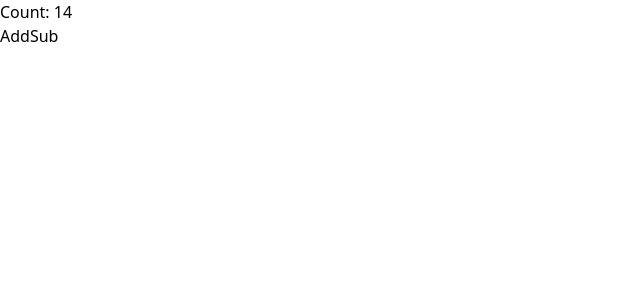
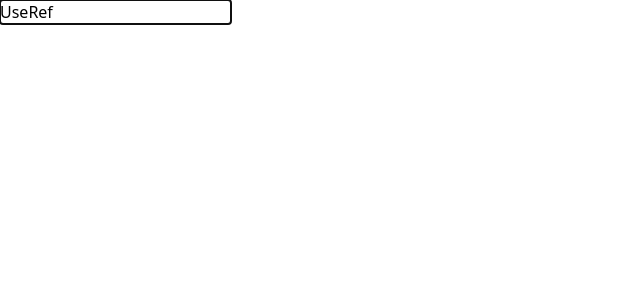
Before and after one commit to Osheenjain646/Development, a React (Vite) app in the folder React/Day1/: page / in a window 1280 px wide. Shown: the top 300 px of the page, without its empty margins (0-640 px from the left). Built offline with nearby package versions, Linux system fonts and the light colour scheme.

Commit message:
Hook In React

```diff
--- a/React/Day1/src/App.tsx
+++ b/React/Day1/src/App.tsx
@@ -1,8 +1,11 @@
 // rafce used to create a function component
 // if you don't want to specify tag name then make fragments <>[]<>
 
+import Useeffecthook from "./Hooks/Useeffecthookinreact"
+import Userefhook from "./Hooks/Userefhookinreact"
+import UseStateHook from "./Hooks/Usestatehookinreact"
+
 // import Events from "./Components/Events"
-import Basic from "./Hooks/usestatehookinreact"
 
 
 // import Mainpage from "./Components/Mainpage"
@@ -35,7 +38,9 @@ const App = () => {
   return(
     <div>
       {/* <Events></Events> */}
-      <Basic></Basic>
+      {/* <UseStateHook></UseStateHook> */}
+      {/* <Useeffecthook></Useeffecthook> */}
+      <Userefhook></Userefhook>
     </div>
   )
 }
--- /dev/null
+++ b/React/Day1/src/Hooks/Useeffecthookinreact.tsx
@@ -0,0 +1,66 @@
+// use to manage the sideeffect
+// means that the data will be fetched only once from DB
+
+// import { useEffect, useState } from "react"
+
+// const Useeffecthook = () => {
+
+//     const [state,setstate] = useState(0)
+
+//     function addd(){
+//         setstate(state+1)
+//     }
+
+//     useEffect(()=>{
+//         if(state>10){
+//             document.body.style.backgroundColor = 'cyan'
+//         }
+//     },[state])
+
+//   return (
+//     <div>
+//         {state}
+//         <button onClick={addd}>Add</button>
+//     </div>
+//   )
+// }
+
+// export default Useeffecthook
+
+import React, { useEffect, useState } from 'react'
+
+interface IUser{
+    userId:number,
+    id:number,
+    title:string,
+    completed:boolean
+}
+
+
+
+const Useeffecthook = () => {
+
+    const [data,setData] = useState<IUser[]>([])
+
+    useEffect(()=>{
+        async function main() {
+            const data1 = await fetch('https://jsonplaceholder.typicode.com/todos')
+            const res = await data1.json()
+            if(res){
+                setData(res)
+            }
+        }
+        main()
+    },[])
+  return (
+    <div>
+        {
+            data.map((m)=>{
+                return <div>{m.title}</div>
+            })
+        }
+    </div>
+  )
+}
+
+export default Useeffecthook
--- /dev/null
+++ b/React/Day1/src/Hooks/Userefhookinreact.tsx
@@ -0,0 +1,20 @@
+// it persist rendering if data is changed
+
+import { useEffect, useRef } from "react"
+
+const Userefhook = () => {
+    const ref = useRef<HTMLInputElement | null>(null)
+
+    useEffect(()=>{
+        ref.current?.focus()
+        ref.current!.value="UseRef"
+    },[])
+
+  return (
+    <div>
+        <input ref={ref} placeholder="Enter the Name" type="text" />
+    </div>
+  )
+}
+
+export default Userefhook
--- a/React/Day1/src/Hooks/Usestatehookinreact.tsx
+++ b/React/Day1/src/Hooks/Usestatehookinreact.tsx
@@ -142,7 +142,7 @@ import { useState } from "react"
 
 // function in use state
 
-const Basic = () => {
+const UseStateHook = () => {
 
     const [count,setcount] = useState(()=>{
         const initialval = Math.floor(Math.random()*(100-50))
@@ -166,4 +166,4 @@ const Basic = () => {
   )
 }
 
-export default Basic
+export default UseStateHook
```
